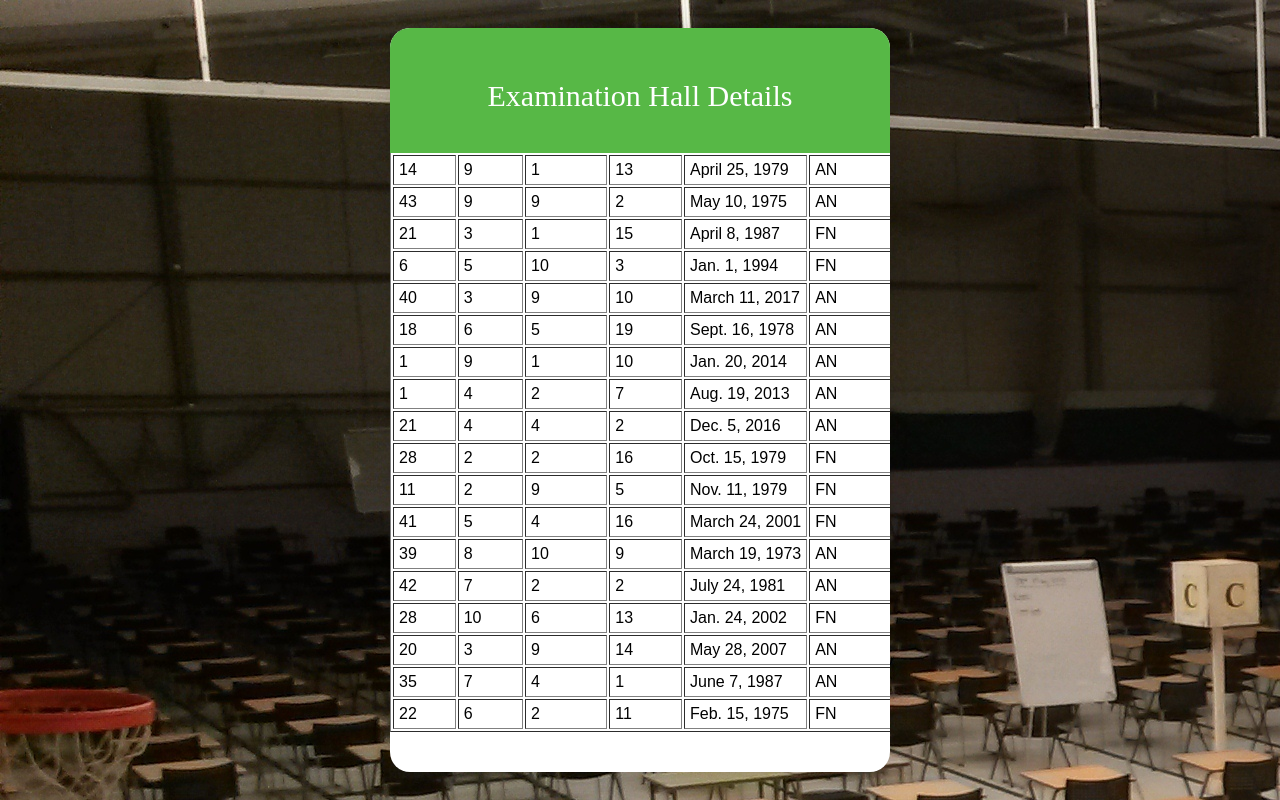
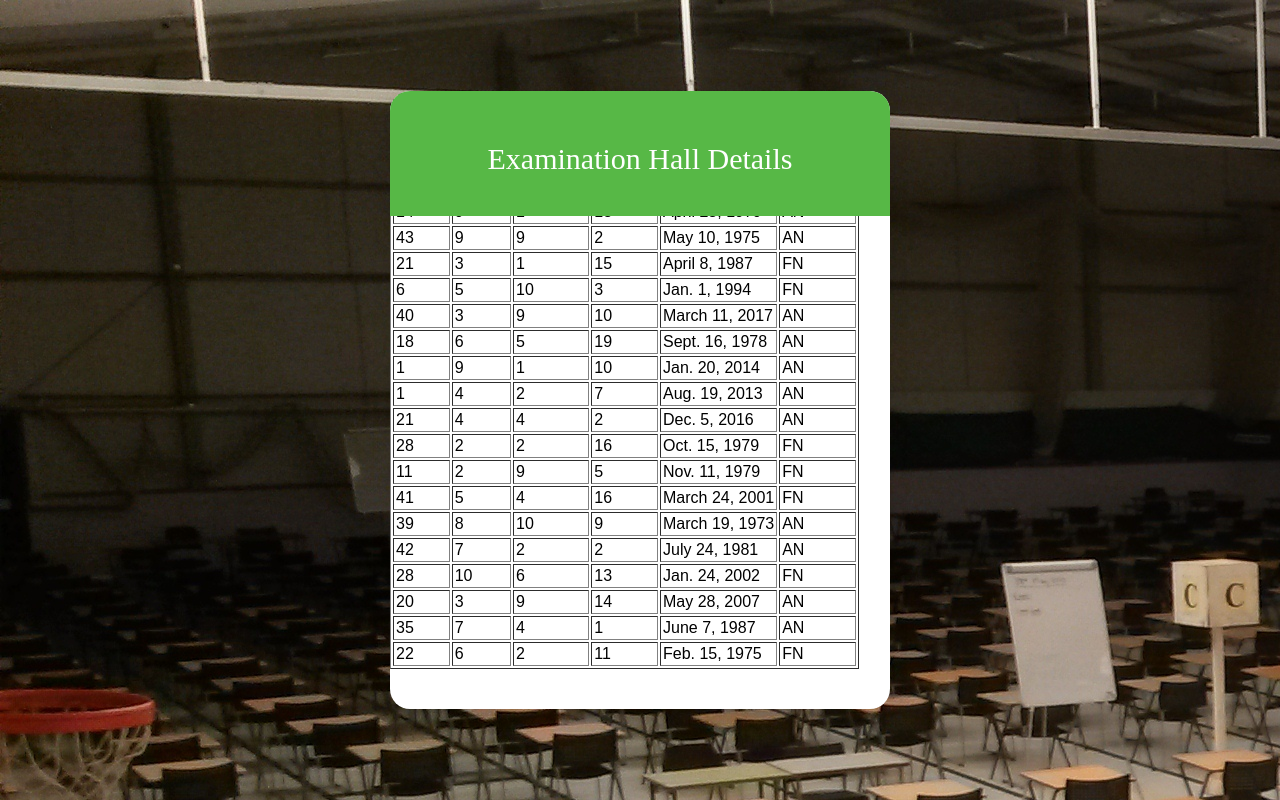
Before and after one commit to MePsyDuck/ExamSchedule, a Django app: template templates/view.html in a window 1280 px wide. Run offline with Django 3.2, Linux system fonts and the light colour scheme; data comes from the database, SQL or seed files in the repository; tables that the repository leaves empty hold one stand-in row (values such as "Sample post"); the template is opened without the code that fills it: values that come from a table or form of the project are taken from there, most other values are stand-ins (such as "Sample title", 1, 10 or a date in 2020); some web fonts are replaced.

Commit message:
CSS fixes

```diff
--- a/templates/view.html
+++ b/templates/view.html
@@ -13,7 +13,7 @@
             font-family: Arial, serif;
             width: 1px;
             white-space: nowrap;
-            padding: 5px;
+            padding: 2px;
         }
     </style>
 </head>
@@ -43,12 +43,8 @@
                                 <td>{{ event.sub_id }}</td>
                                 <td>{{ event.room_id }}</td>
                                 <td>{{ event.seat_id }}</td>
-                                <td>
-                                    <span style="">
-                                    {{ event.date }}
-                                    </span>
-                                </td>
-                                <td><span style="font-family: Arial,serif; ">{{ event.session }}</span></td>
+                                <td>{{ event.date }}</td>
+                                <td>{{ event.session }}</td>
                             </tr>
                         {% endfor %}
                     {% else %}
```
